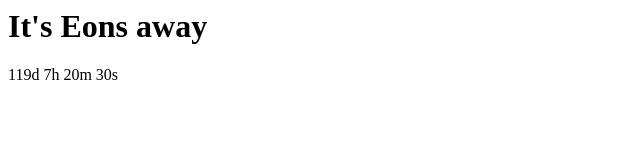
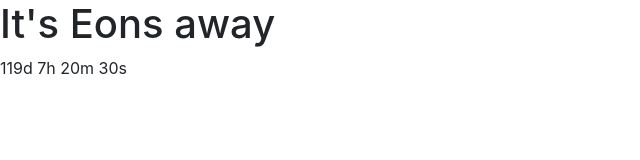
Before and after one commit to lucoby/countdown, a plain HTML site: page index.html in a window 1280 px wide. Shown: the whole page, without its empty margins (0-640 px from the left). Drawn offline with nearby package versions, Linux system fonts and the light colour scheme.

Commit message:
add bootstrap

```diff
--- a/index.html
+++ b/index.html
@@ -1,4 +1,10 @@
 <html>
+    <head>
+        <meta charset="utf-8">
+        <meta name="viewport" content="width=device-width, initial-scale=1, shrink-to-fit=no">
+        <link rel="stylesheet" href="https://cdn.jsdelivr.net/npm/bootstrap@4.3.1/dist/css/bootstrap.min.css" integrity="sha384-ggOyR0iXCbMQv3Xipma34MD+dH/1fQ784/j6cY/iJTQUOhcWr7x9JvoRxT2MZw1T" crossorigin="anonymous">
+    </head>
+    <body>
         <h1>It's Eons away</h1>
         <p id="countdown"></p>
 
@@ -25,5 +31,5 @@
         }
         }, 1000);
         </script>
-
+    </body>
 </html>
```
Lines whose indentation alone changed are shown as unchanged.
